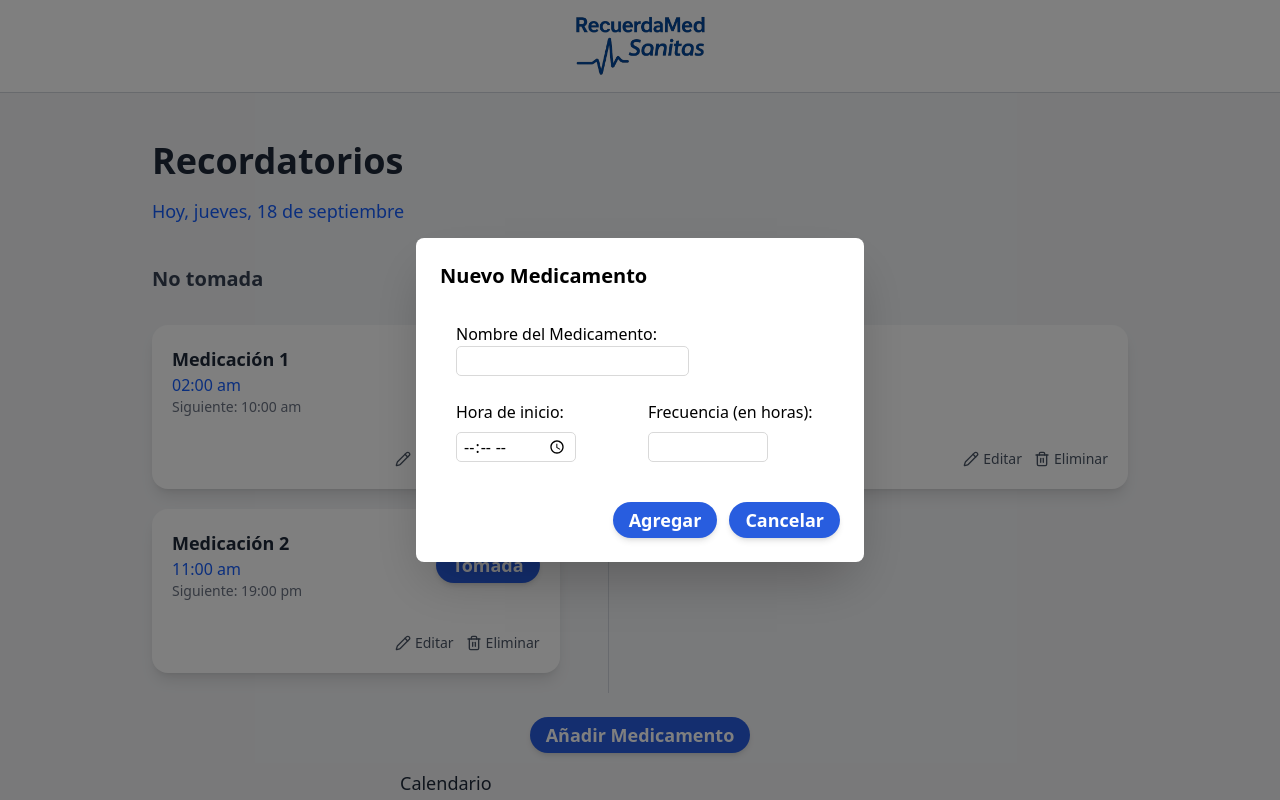
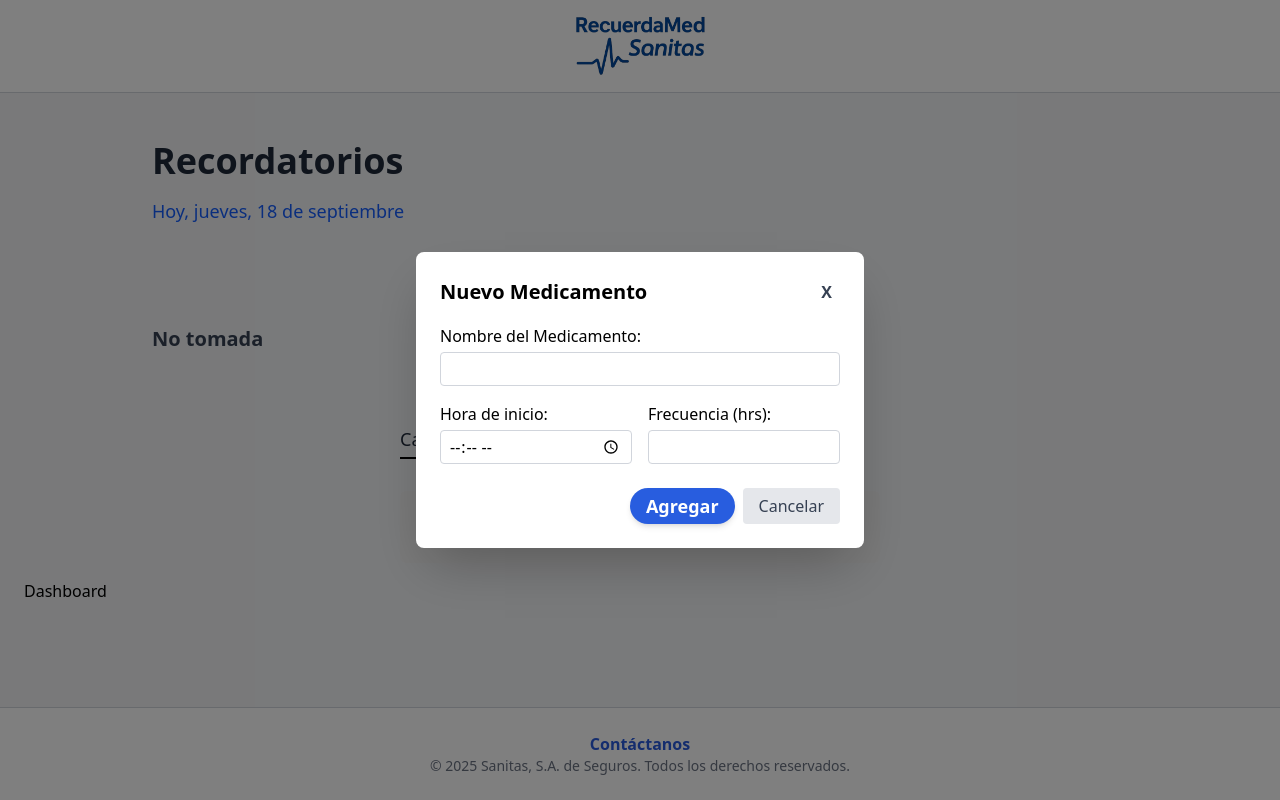
Before and after one commit to RecuerdaMed/RecuerdaMed-FrontEnd, a React (Vite) app: page / in a window 1280 px wide. Both pictures are taken after a click on the button "Añadir Medicamento". Shown: the top 800 px of the page. Built offline with nearby package versions, Linux system fonts and the light colour scheme.

Commit message:
feat: functionality to add medication with drugcards

```diff
--- a/src/App.jsx
+++ b/src/App.jsx
@@ -12,7 +12,6 @@ function App() {
 
       <main className="flex-grow p-6 bg-gray-100">
         <DrugCard />
-         <AddDrug/>
         <Calendar />
 
         <Outlet />
--- a/src/components/medication/DrugCard.jsx
+++ b/src/components/medication/DrugCard.jsx
@@ -1,5 +1,6 @@
-import React, { useState } from "react";
+import React, { useState, useEffect } from "react";
 import Card from "../ui/Card";
+import AddDrug from "../../pages/AddDrug";
 
 export default function DrugCard() {
   const today = new Date().toLocaleDateString("es-ES", {
@@ -8,18 +9,23 @@ export default function DrugCard() {
     month: "long",
   });
 
-    const [medications, setMedications] = useState([
-        { id: 1, title: "Medicación 1", time: "02:00 am", next: "10:00 am", taken: false },
-        { id: 2, title: "Medicación 2", time: "11:00 am", next: "19:00 pm", taken: false },
-        { id: 3, title: "Medicación 3", time: "08:00 am", next: "20:00 pm", taken: true },
-    ]);
+  const [medications, setMedications] = useState(() => {
+    const stored = localStorage.getItem("medications");
+    return stored ? JSON.parse(stored) : [];
+  });
+
+  useEffect(() => {
+    localStorage.setItem("medications", JSON.stringify(medications));
+  }, [medications]);
 
   const handleTake = (id) => {
     setMedications((prev) =>
-            prev.map((med) =>
-                med.id === id ? { ...med, taken: true } : med
-            )
+      prev.map((med) => (med.id === id ? { ...med, taken: true } : med))
     );
+  };
+
+  const addMedication = (newMed) => {
+    setMedications((prev) => [...prev, newMed]);
   };
 
   return (
@@ -31,11 +37,11 @@ export default function DrugCard() {
         <p className="text-blue-600 text-lg mt-4">Hoy, {today}</p>
       </section>
 
+      <AddDrug addMedication={addMedication} />
+
       <section className="md:flex md:gap-16">
         <section className="md:w-1/2 md:pr-12 md:border-r md:border-gray-300 mb-10 md:mb-0">
-                    <h2 className="text-xl font-semibold text-gray-700 mb-8">
-                        No tomada
-                    </h2>
+          <h2 className="text-xl font-semibold text-gray-700 mb-8">No tomada</h2>
           {medications
             .filter((med) => !med.taken)
             .map((med) => (
@@ -51,9 +57,7 @@ export default function DrugCard() {
         </section>
 
         <section className="md:w-1/2 md:pl-8">
-                    <h2 className="text-xl font-semibold text-gray-700 mb-8">
-                        Tomada
-                    </h2>
+          <h2 className="text-xl font-semibold text-gray-700 mb-8">Tomada</h2>
           {medications
             .filter((med) => med.taken)
             .map((med) => (
--- a/src/components/ui/Button.jsx
+++ b/src/components/ui/Button.jsx
@@ -1,23 +1,21 @@
 import React from "react";
 
-export default function Button({ onClick, children }) {
+export default function Button({ onClick, children, type = "button", className = "" }) {
   return (
     <button
+      type={type}
       onClick={onClick}
-      className="
+      className={`
         bg-[#285DDF] hover:bg-blue-700 text-white font-semibold
         py-1 px-4 rounded-full shadow-md transition duration-300
         transform hover:scale-110
         text-sm sm:text-base md:text-lg
         w-auto
         flex justify-center mx-auto sm:mx-0 cursor-pointer
-  "
+        ${className}
+      `}
     >
       {children}
     </button>
   );
 }
-
-
-
-//he agregado children para que nuestro button sea reutilizable y renderize el texto que necesitemos
--- a/src/components/ui/Card.jsx
+++ b/src/components/ui/Card.jsx
@@ -6,20 +6,26 @@ export default function Card({ title, time, next, taken, onTake }) {
     return (
         <article className="bg-white shadow-lg hover:shadow-xl transition-shadow rounded-2xl p-5 flex flex-col mb-5">
             <section className="flex justify-between items-center mb-4">
-                <div>
-                    <h3 className="text-lg font-semibold text-gray-800">{title}</h3>
-                    <p className="text-blue-600 font-medium">{time}</p>
-                    <p className="text-gray-500 text-sm">Siguiente: {next}</p>
+                <div className="flex items-center gap-2">
+                    <div>
+                        <h3 className="text-lg font-semibold text-gray-800">{title}</h3>
+                        <p className="text-blue-600 font-medium">{time}</p>
+                        <p className="text-gray-500 text-sm">Siguiente: {next}</p>
+                    </div>
+                    {taken && (
+                        <span className="text-green-500 text-2xl ml-auto">
+                            ✅
+                        </span>
+                    )}
                 </div>
 
                 {!taken && (
                     <Button
                         onClick={onTake}
-                        className={`w-auto py-1 px-4 rounded-full ${taken ? 'bg-green-600 hover:bg-green-700' : ''}`}
+                        className="w-auto py-1 px-4 rounded-full bg-blue-600 hover:bg-blue-700 transform transition-all duration-300 hover:scale-110"
                     >
                         Tomada
                     </Button>
-
                 )}
             </section>
 
--- a/src/pages/AddDrug.jsx
+++ b/src/pages/AddDrug.jsx
@@ -1,101 +1,101 @@
-import Button from "../components/ui/Button.jsx";
-import { useState } from "react";
+import React, { useState } from "react";
+import Button from "../components/ui/Button";
 
-function AddDrug() {
-  // Para que el botón con el formulario funcione.
+export default function AddDrug({ addMedication }) {
   const [addDrug, setAddDrug] = useState(false);
+  const [name, setName] = useState("");
+  const [startTime, setStartTime] = useState("");
+  const [freq, setFreq] = useState("");
 
-  // Para abrir el formulario
-  const openButton = () => {
-    setAddDrug(true);
-  };
+  const openModal = () => setAddDrug(true);
+  const closeModal = () => setAddDrug(false);
 
+  const handleAdd = (e) => {
+    e.preventDefault();
+    if (!name || !startTime || !freq) return;
 
-  const closeButton = () => {
-    setAddDrug(false);
+    addMedication({
+      id: Date.now(),
+      title: name,
+      time: startTime,
+      next: "",
+      taken: false,
+    });
+
+    setName("");
+    setStartTime("");
+    setFreq("");
+    closeModal();
   };
 
   return (
     <>
-      <div className="flex justify-center self-center">
-        <Button className="w-[40px] h-[40px]" onClick={openButton}>
-          <h4>Añadir Medicamento</h4>
-        </Button>
+      <section className="flex justify-center mb-6">
+        <Button onClick={openModal}>Añadir Medicamento</Button>
+      </section>
 
-        {/* En donde se encuentra el formulario*/}
       {addDrug && (
-          <div className="fixed inset-0 bg-black/50 flex items-center justify-center z-[1000]">
-            {/* Contenido del modal */}
-            <div className="bg-white rounded-lg shadow-2xl max-w-md w-[90%] p-6">
-              {/* Header del modal con botón X */}
-              <div className="flex justify-between items-center mb-4">
+        <section className="fixed inset-0 bg-black/50 flex items-center justify-center z-[1000]">
+          <section className="bg-white rounded-lg shadow-2xl max-w-md w-[90%] p-6">
+            <section className="flex justify-between items-center mb-4">
               <h2 className="m-0 text-xl font-semibold">Nuevo Medicamento</h2>
+              <button
+                onClick={closeModal}
+                className="text-gray-700 font-bold px-2 py-1 rounded hover:bg-gray-200"
+              >
+                X
+              </button>
+            </section>
 
-              </div>
-
-              {/* Aquí irá tu formulario después */}
-              <div className="p-[1rem]">
-                <form>
+            <form className="space-y-4" onSubmit={handleAdd}>
               <section>
-                  <label htmlFor="medication-name">
-
-                    <h4>Nombre del Medicamento: </h4>
+                <label className="block mb-1 font-medium">Nombre del Medicamento:</label>
                 <input
                   type="text"
-                      className="border-[#D9D9D9] border-[1px] rounded-[5px] h-[30px]"
+                  className="border border-gray-300 rounded px-2 py-1 w-full"
+                  value={name}
+                  onChange={(e) => setName(e.target.value)}
                 />
-                  </label>
               </section>
-                <br />
-                  <section className="grid grid-cols-1 md:grid-cols-2 gap-4 items-end">
-                    <div className="flex flex-col">
-                      <label htmlFor="start-time" className="mb-2 font-medium">
-                        Hora de inicio:
-                      </label>
+
+              <section className="grid grid-cols-2 gap-4">
+                <section>
+                  <label className="block mb-1 font-medium">Hora de inicio:</label>
                   <input
-                        id="start-time"
                     type="time"
-                        className="h-[30px] w-[120px] border border-[#D9D9D9] rounded-[5px] flex justify-center"
+                    className="border border-gray-300 rounded px-2 py-1 w-full"
+                    value={startTime}
+                    onChange={(e) => setStartTime(e.target.value)}
                   />
-                    </div>
+                </section>
 
-                    <div className="flex flex-col">
-                      <label htmlFor="freq" className="mb-2 font-medium">
-                        Frecuencia (en horas):
-                      </label>
+                <section>
+                  <label className="block mb-1 font-medium">Frecuencia (hrs):</label>
                   <input
-                        id="freq"
                     type="number"
                     min="1"
                     max="24"
-                        className="h-[30px] w-[120px] border border-[#D9D9D9] rounded-[5px]"
+                    className="border border-gray-300 rounded px-2 py-1 w-full"
+                    value={freq}
+                    onChange={(e) => setFreq(e.target.value)}
                   />
-                    </div>
+                </section>
+              </section>
+
+              <section className="flex justify-end gap-2 mt-6">
+                <Button type="submit">Agregar</Button>
+                <button
+                  type="button"
+                  onClick={closeModal}
+                  className="bg-gray-200 text-gray-700 px-4 py-1 rounded"
+                >
+                  Cancelar
+                </button>
               </section>
             </form>
-              </div>
-
-              {/* Botones del modal */}
-              <div className="flex justify-end gap-[0.75rem] mt-[1.5rem]">
-                <Button
-                  onClick={closeButton}
-                  className="bg-[#f3f4f6] text-[#374151] p-[1rem] border-none rounded-[0.375rem]cursor-pointer"
-                >
-                  Agregar
-                </Button>
-                <Button
-                  onClick={closeButton}
-                  className="bg-[#f3f4f6] text-[#374151] p-[1rem] border-none rounded-[0.375rem]cursor-pointer"
-                >
-                  Cancelar
-                </Button>
-              </div>
-            </div>
-          </div>
+          </section>
+        </section>
       )}
-      </div>
     </>
   );
 }
-
-export default AddDrug;
```
Lines whose indentation alone changed are shown as unchanged.
